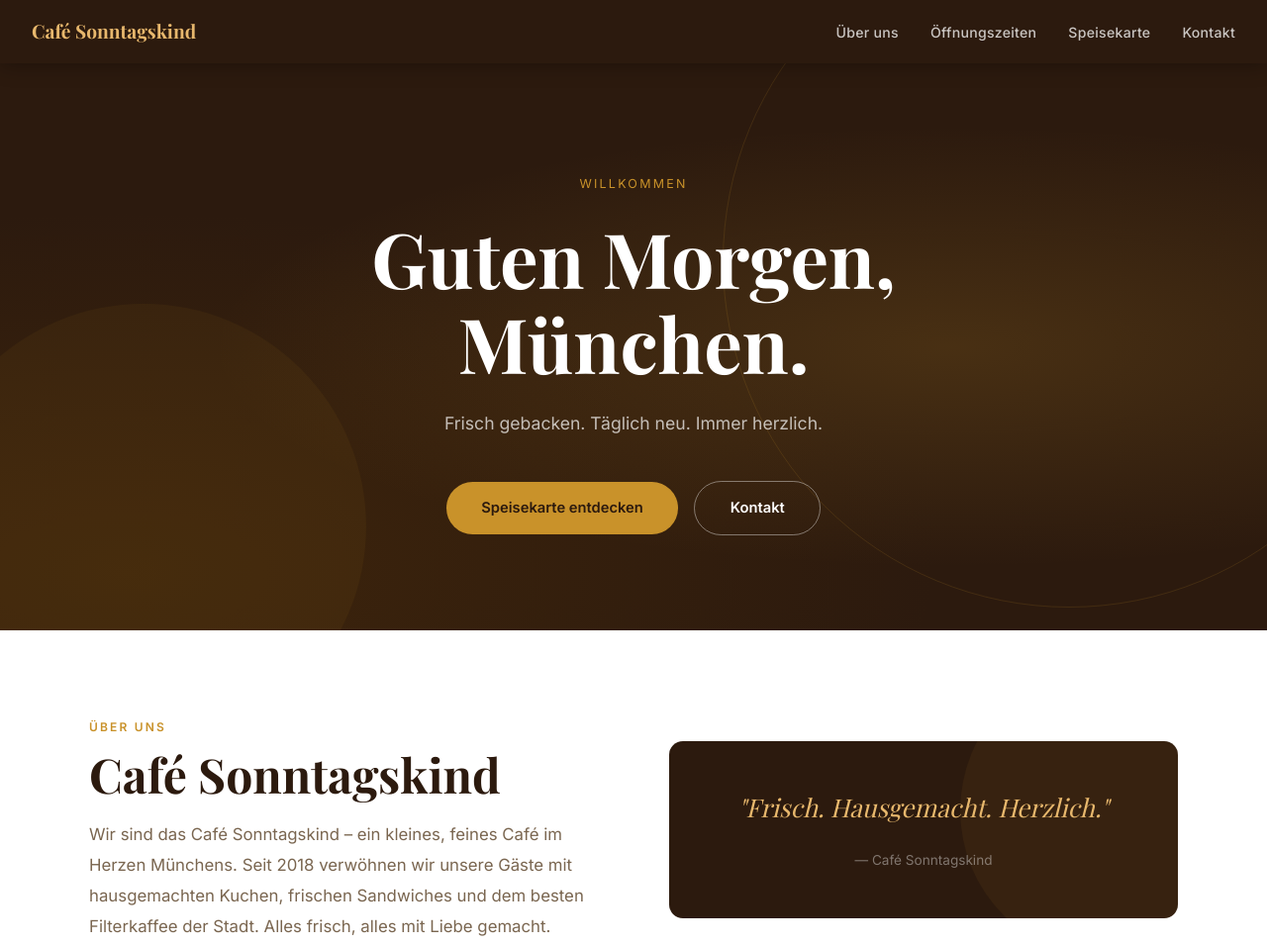
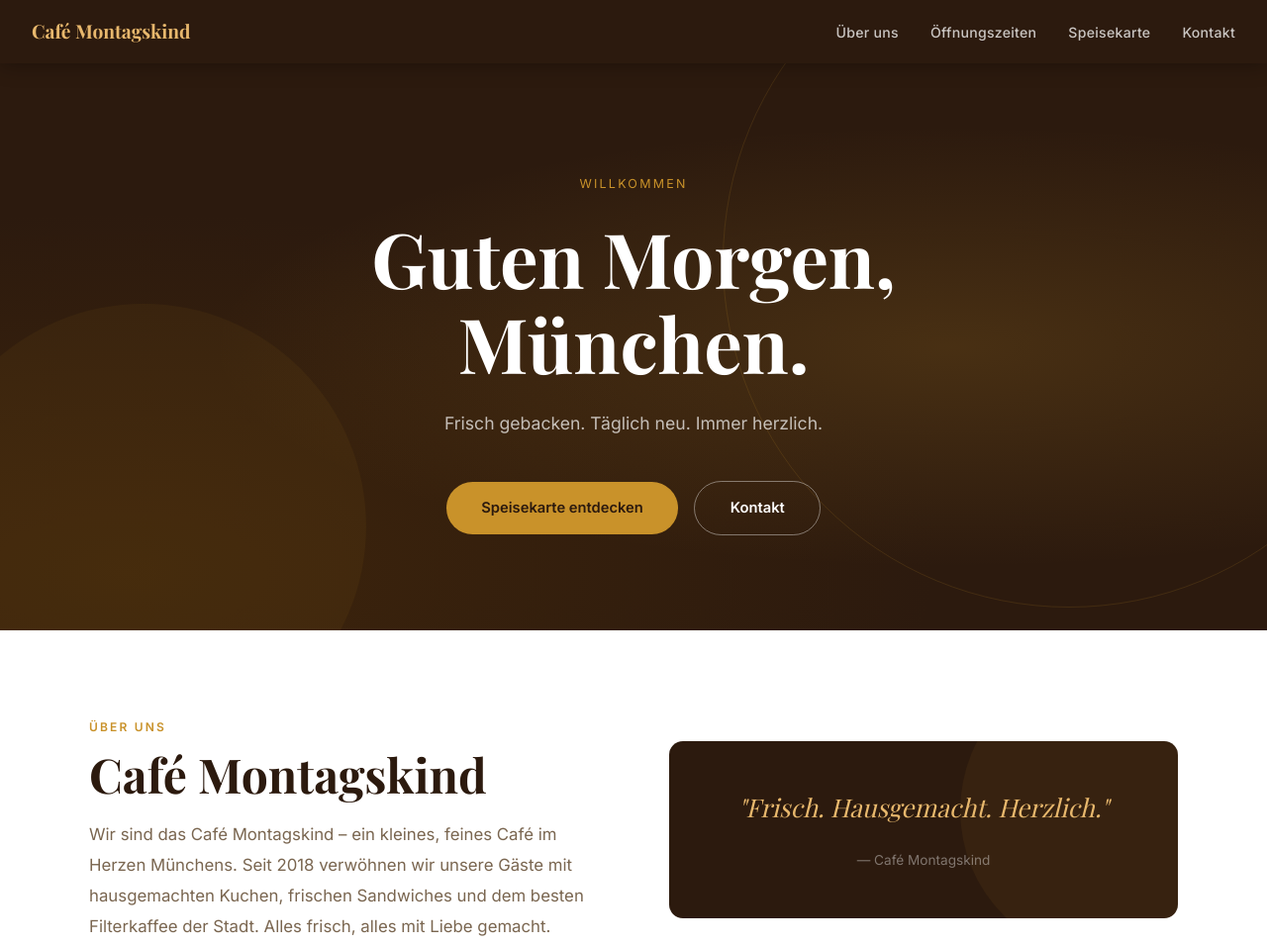
Before and after one commit to ChristianCR79/botsite, a website: page index.html in a window 1280 px wide. Shown: the top 955 px of the page at 99% size. Drawn offline with nearby package versions, Linux system fonts and the light colour scheme; a web font is replaced by a local one.

Commit message:
Botsite: Ändere den Namen von Cafe Sonntagskind auf Cafe Montagskind (negga@icloud.com)

```diff
--- a/index.html
+++ b/index.html
@@ -341,18 +341,18 @@
 // @SITE_DATA_START
 const SITE_DATA = {
   meta: {
-    title: "Café Sonntagskind – München",
+    title: "Café Montagskind – München",
     description: "Frisch, hausgemacht, herzlich. Ihr Lieblingscafé am Marienplatz.",
-    website_url: "https://cafe-sonntagskind.de",
+    website_url: "https://cafe-montagskind.de",
     last_updated: "2026-04-15"
   },
   business: {
-    name: "Café Sonntagskind",
+    name: "Café Montagskind",
     tagline: "Frisch. Hausgemacht. Herzlich."
   },
   contact: {
     phone: "+49 89 123 456 78",
-    email: "info@cafe-sonntagskind.de",
+    email: "info@cafe-montagskind.de",
     address: {
       street: "Marienplatz 5",
       city: "80331 München"
@@ -365,7 +365,7 @@ const SITE_DATA = {
     image: ""
   },
   about: {
-    text: "Wir sind das Café Sonntagskind – ein kleines, feines Café im Herzen Münchens. Seit 2018 verwöhnen wir unsere Gäste mit hausgemachten Kuchen, frischen Sandwiches und dem besten Filterkaffee der Stadt. Alles frisch, alles mit Liebe gemacht.",
+    text: "Wir sind das Café Montagskind – ein kleines, feines Café im Herzen Münchens. Seit 2018 verwöhnen wir unsere Gäste mit hausgemachten Kuchen, frischen Sandwiches und dem besten Filterkaffee der Stadt. Alles frisch, alles mit Liebe gemacht.",
     image: ""
   },
   hours: {
```
